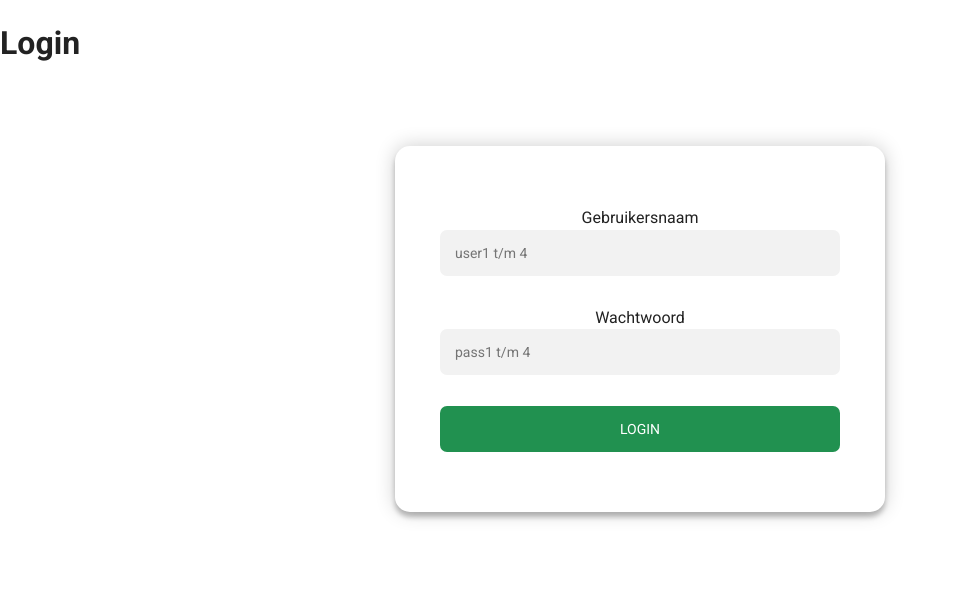
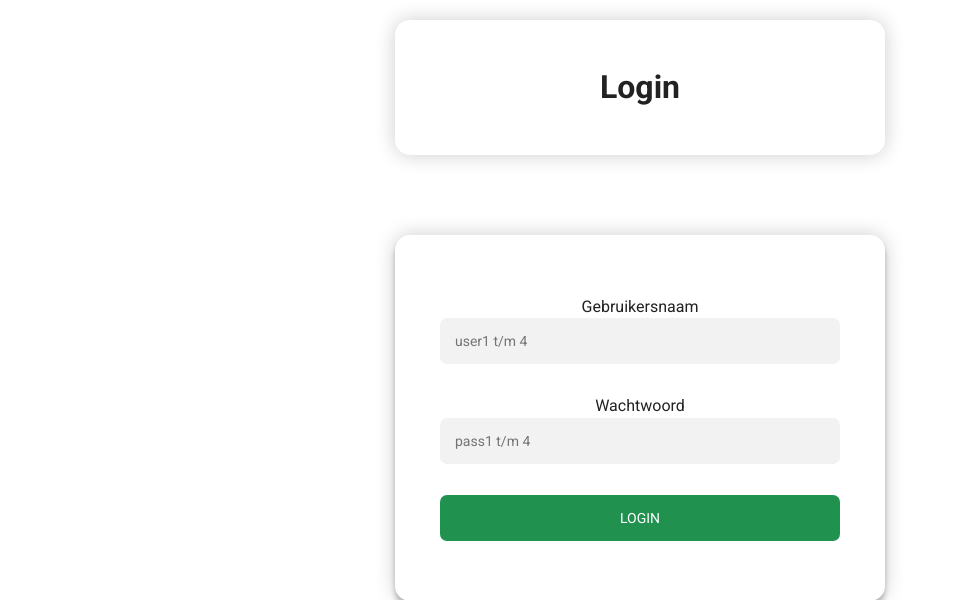
Before and after one commit to d304219/attractie, a PHP site: page /attractie/admin/login.php in a window 1280 px wide. Shown: the part 162-762 px from the top of the page, without its empty margins (0-953 px from the left). Before the commit the page ends 683 px from the top, so only its background shows below. Run offline with PHP 8.4, Linux system fonts and the light colour scheme; some libraries are stand-ins or nearby versions.

Commit message:
conflict gefixt

```diff
--- a/admin/attracties/index.php
+++ b/admin/attracties/index.php
@@ -13,6 +13,7 @@ if(!isset($_SESSION['user_id']))
 <html lang="nl">
 
 <?php require_once "../../head.php";?>
+    <title>Attractiepagina / Admin</title>
 
 <body>
 
--- a/admin/login.php
+++ b/admin/login.php
@@ -38,6 +38,18 @@ require_once 'backend/config.php';
 </body>
 
 <style>
+     .wrapper h1 {
+        position: relative;
+        z-index: 1;
+        background: #FFFFFF;
+        max-width: 400px;
+        margin: 0 auto 100px;
+        margin:20px auto 20px;
+        padding: 45px;
+        text-align: center;
+        border-radius: 15px;
+        box-shadow: 0 0 20px 0 rgba(0, 0, 0, 0.2);
+    }
    form {
     position: relative;
     z-index: 1;
--- a/header.php
+++ b/header.php
@@ -1,6 +1,6 @@
 <header>
     <div class="container header">
-        <img src="<?php echo $base_url; ?>/img/logo-big-v4.png" alt="logo" class="logo">
+        <a href="index.php"><img src="<?php echo $base_url; ?>/img/logo-big-v4.png" alt="logo" class="logo"></a>
         <h1>Attracties</h1>
         <nav>
             <a href="<?php echo $base_url ?>/index.php">Attracties</a>
```
Also changed, not shown: admin/attracties/create.php (+1 -9 lines), admin/attracties/edit.php (+2 -11 lines), admin/register.php (+5 -5 lines).
